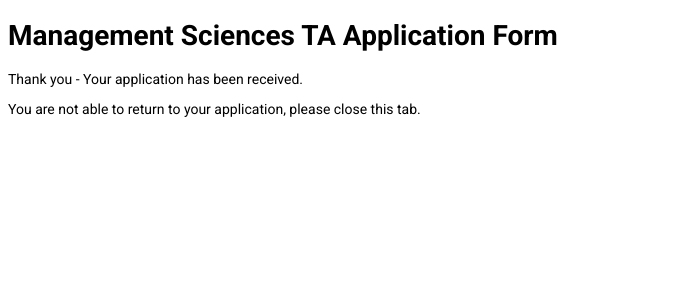
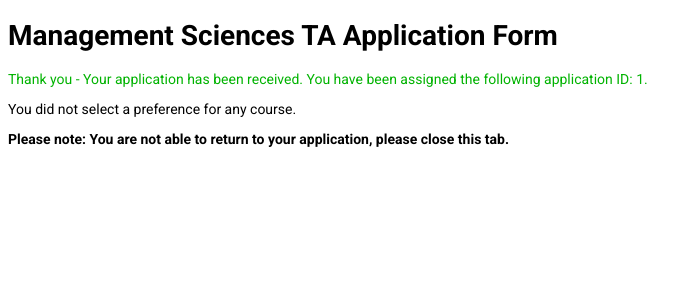
Before and after one commit to profsmucker/ta-works, a Django app: template taworks/taform/templates/taform/application_submitted.html in a window 1280 px wide. Shown: the part 28-328 px from the top of the page, without its empty margins (0-697 px from the left). Run offline with Django 3.2, Linux system fonts and the light colour scheme; the template is opened without the code that fills it: most values are stand-ins (such as "Sample title", 1, 10 or a date in 2020).

Commit message:
new branch old functionality lol

```diff
--- a/taworks/taform/static/taform/css/style.css
+++ b/taworks/taform/static/taform/css/style.css
@@ -29,6 +29,9 @@ p, ul, ol, body, div p, div ul {
     font-family: 'Roboto';
     font-weight: 400;
     font-style: normal;
+}
+.bold_txt p{
+    font-weight: bold;
 }
 .red_txt {
     color: red;
--- a/taworks/taform/templates/taform/application_submitted.html
+++ b/taworks/taform/templates/taform/application_submitted.html
@@ -9,8 +9,29 @@
 <h1>Management Sciences TA Application Form</h1>
 
 <body>
-    <p>Thank you - Your application has been received.</p>
-    <p>You are not able to return to your application, please close this tab.</p>
+	{% if previous_submissions %}
+		<div class="red_txt">
+			<p>There have been previous submissions made with the student id: {{student_id}}. If this is your first time applying, please contact the Associate Chair with your application ID.</p>
+		</div>
+	{% endif %}
+
+	<div class = "successMessage">
+		<p>Thank you - Your application has been received. You have been assigned the following application ID: {{app_id}}. </p>
+	</div>
+
+	{% if made_apps %}
+		<p>You have just applied to the following course(s):</p>
+
+		{% for i in applied %}
+			<li>{{i.course_subject}} {{i.course_id}} Sec {{i.section}} - {{i.course_name}} - {{i.instructor_name}}</li>
+		{% endfor %}
+	{% else %}
+		<p>You did not select a preference for any course.</p>
+	{% endif %}
+
+	<div class="bold_txt">
+		<p>Please note: You are not able to return to your application, please close this tab.</p>
+	</div>
 </body>
 
 {% endblock %}
--- a/taworks/taform/urls.py
+++ b/taworks/taform/urls.py
@@ -15,7 +15,6 @@ from django.contrib.auth.views import (
 urlpatterns = [
     url(r'^$', views.introduction, name='introduction'),
     url(r'application.html', views.apply, name='application'),
-    url(r'application_submitted.html', views.application_submitted, name='application_submitted'),
     url(r'course_list.html', views.course_list, name='course_list'),
     url(r'home.html', views.home, name='home'),
     url(r'logout.html', views.logout, name='logout'),
```
Also changed, not shown: taworks/taform/views.py (+23 -6 lines).
